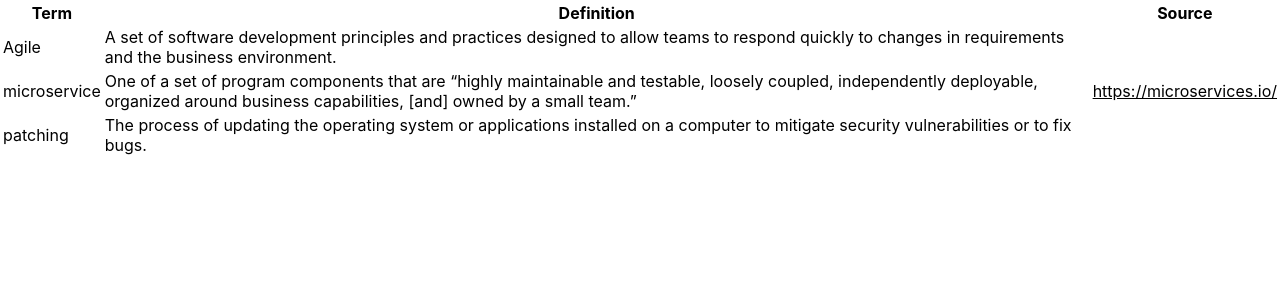
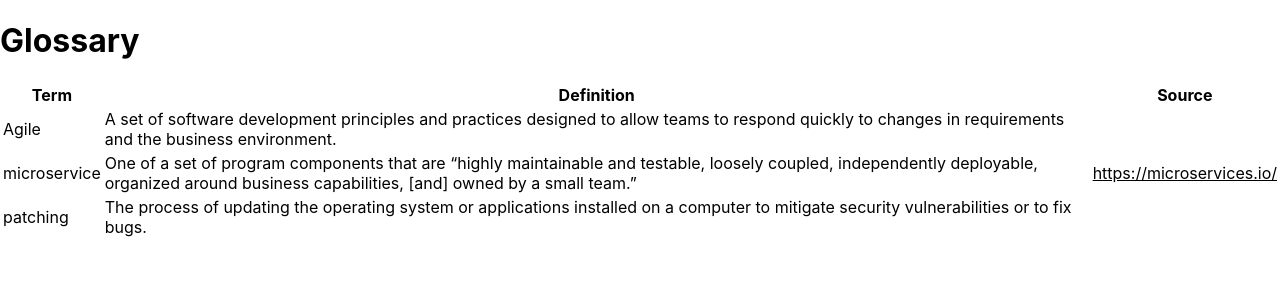
Before and after one commit to lgolding/glossary-next, a Next.js app: page /terms in a window 1280 px wide. Shown: the top 300 px of the page. Built offline with nearby package versions, Linux system fonts and the light colour scheme.

Commit message:
Implement GlossaryPage in terms of GlossaryTable.

```diff
--- a/pages/terms/index.tsx
+++ b/pages/terms/index.tsx
@@ -1,5 +1,5 @@
-import { FC } from "react";
-import GlossaryTableRow from "../../components/GlossaryTableRow";
+import { FC, Fragment } from "react";
+import GlossaryTable from "../../components/GlossaryTable";
 import GlossaryEntry from "../../models/GlossaryEntry";
 
 type GlossaryProps = {
@@ -7,20 +7,10 @@ type GlossaryProps = {
 };
 
 const Glossary: FC<GlossaryProps> = ({ entries }) => (
-  <table>
-    <thead>
-      <tr>
-        <th>Term</th>
-        <th>Definition</th>
-        <th>Source</th>
-      </tr>
-    </thead>
-    <tbody>
-      {entries.map((entry) => (
-        <GlossaryTableRow entry={entry} key={entry.term} />
-      ))}
-    </tbody>
-  </table>
+  <Fragment>
+    <h1>Glossary</h1>
+    <GlossaryTable entries={entries} />
+  </Fragment>
 );
 
 export default Glossary;
```
Also changed, not shown: 1 other file (tests, documents, lock files or other folders).
